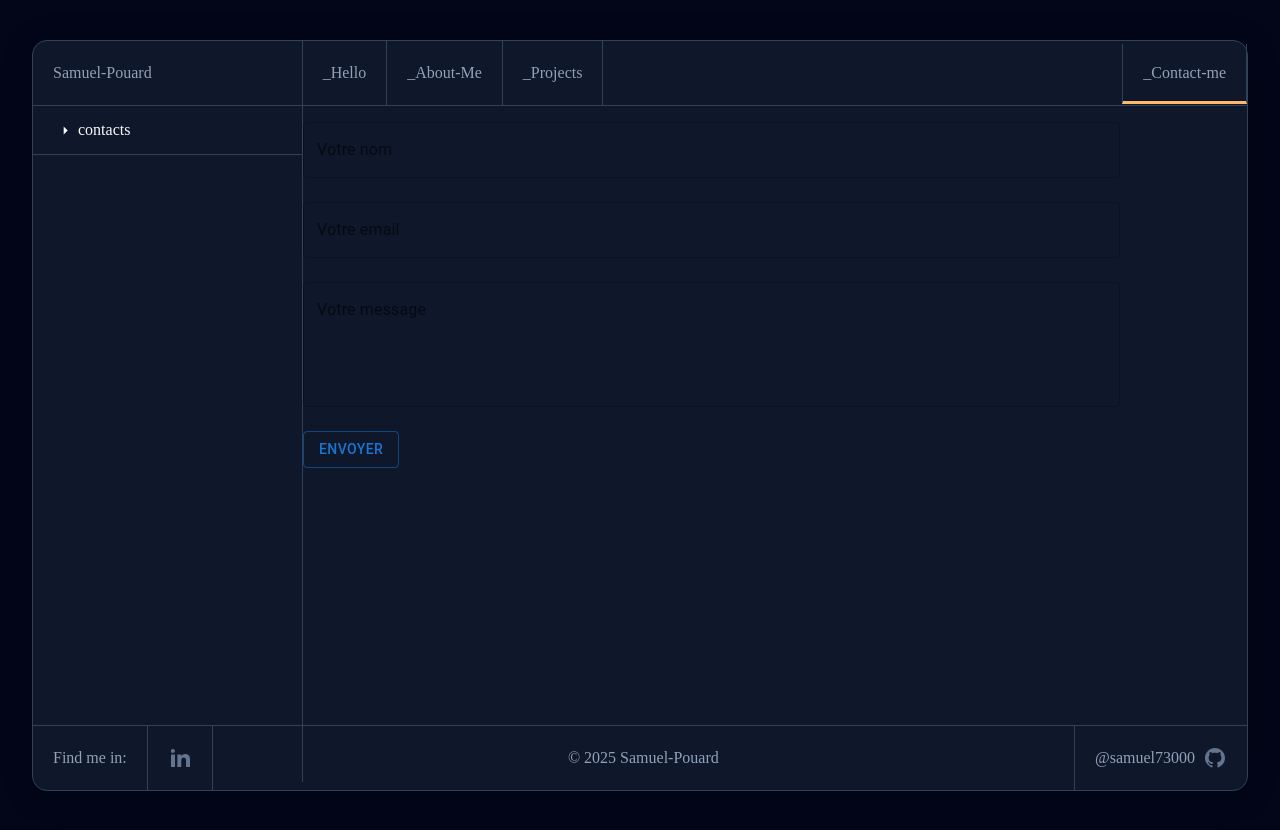
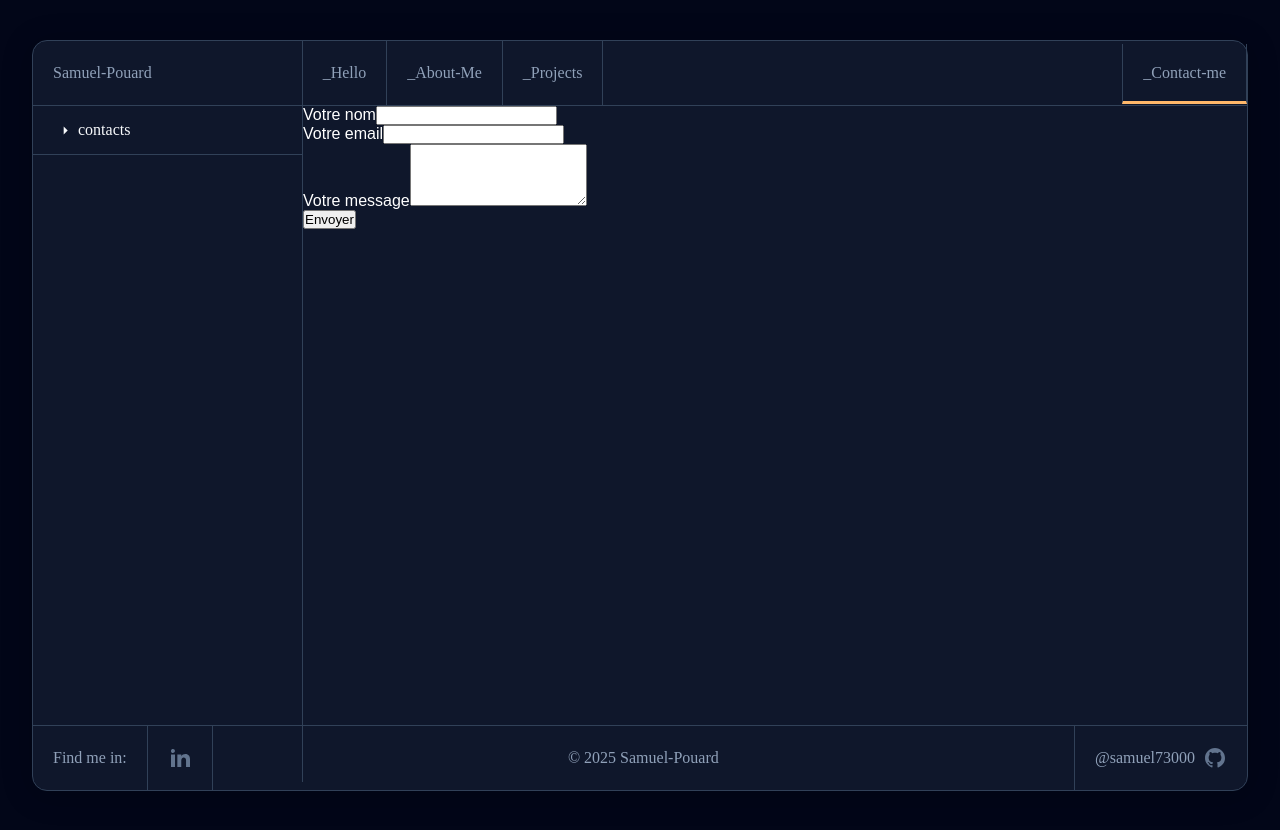
Before and after one commit to samuel73000/Portfolio-v4, a Next.js app: page /contact-me in a window 1280 px wide. Built offline with nearby package versions, Linux system fonts and the light colour scheme.

Commit message:
portfolio

```diff
--- a/src/app/contact-me/page.js
+++ b/src/app/contact-me/page.js
@@ -57,53 +57,51 @@ export default function contactMe() {
         <section className='section-2'>
 
         <form
-        name='contact'
-        method='POST'
-        data-netlify='true'
-        className={open ? "form-visible" : "form-hidden"}>
-        {/* Nécessaire pour le parsing du formulaire par Netlify */}
-        <input type='hidden' name='form-name' value='contact' />
+  name="contact"
+  method="POST"
+  data-netlify="true"
+  className={open ? "form-visible" : "form-hidden"}
+>
+  {/* Nécessaire pour le parsing du formulaire par Netlify */}
+  <input type="hidden" name="form-name" value="contact" />
 
-        <TextField
-          type='text'
-          label='Votre nom'
-          name='name'
-          fullWidth
-          margin='normal'
-        />
+  <div className="form-group">
+    <label htmlFor="name">Votre nom</label>
+    <input
+      type="text"
+      id="name"
+      name="name"
+      required
+      className="form-control"
+    />
+  </div>
 
-        <TextField
-          label='Votre email'
-          name='email'
-          type='email'
-          fullWidth
-          margin='normal'
-        />
+  <div className="form-group">
+    <label htmlFor="email">Votre email</label>
+    <input
+      type="email"
+      id="email"
+      name="email"
+      required
+      className="form-control"
+    />
+  </div>
 
-        <TextField
-          type='text'
-          label='Votre message'
-          name='message'
-          multiline
-          rows={4}
-          fullWidth
-          margin='normal'
-        />
+  <div className="form-group">
+    <label htmlFor="message">Votre message</label>
+    <textarea
+      id="message"
+      name="message"
+      rows="4"
+      required
+      className="form-control"
+    ></textarea>
+  </div>
 
-        <Button
-          type='submit'
-          variant='outlined'
-          sx={{
-            marginTop: "1rem",
-
-            "&:hover": {
-              backgroundColor: "rgba(122, 70, 177, 0.1)",
-            },
-          }}>
-          Envoyer
-        </Button>
-      </form>
-
+  <button type="submit" className="submit-button">
+    Envoyer
+  </button>
+</form>
 
         </section>
 
```
Also changed, not shown: 1 other file (tests, documents, lock files or other folders).
